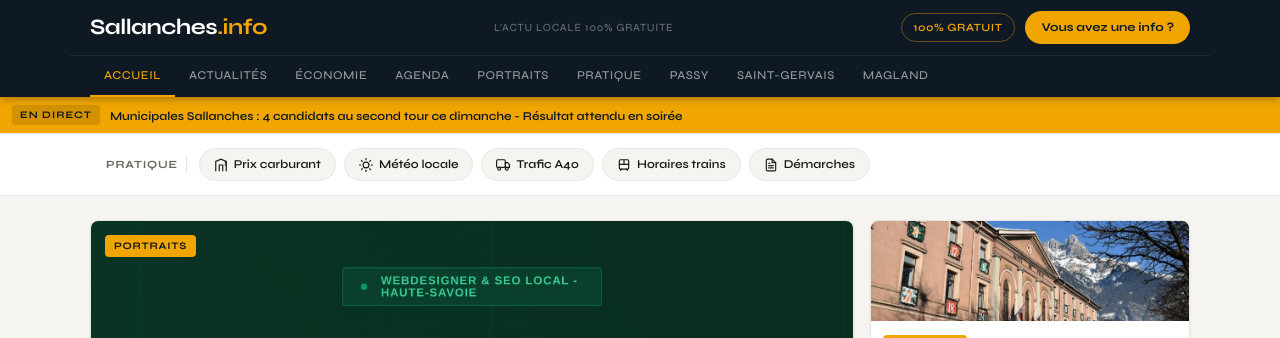
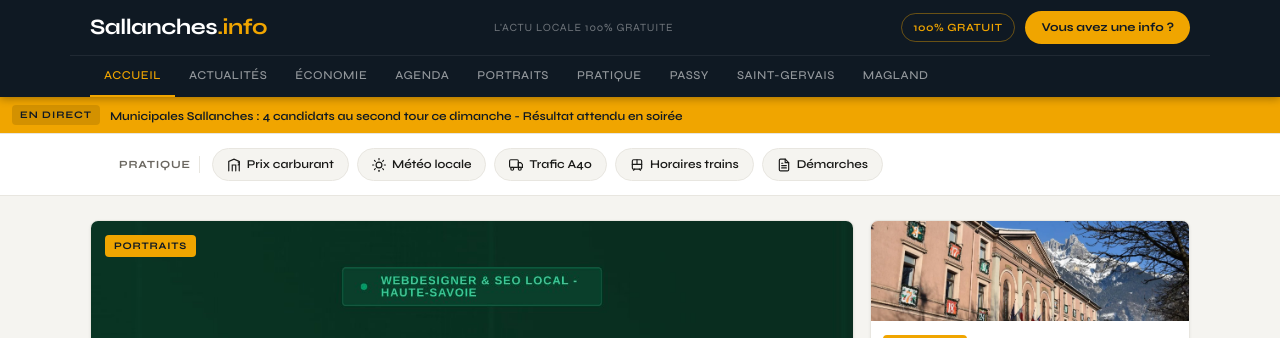
Before and after one commit to DuvalDVL/sallanches.info, a Jekyll site: the page built from index.html, in a window 1280 px wide. Shown: the top 338 px of the page. Built offline with Jekyll 4.4.1, drawn with Linux system fonts in a browser that asks for light colours.

Commit message:
Update styles.css

```diff
--- a/assets/css/styles.css
+++ b/assets/css/styles.css
@@ -466,6 +466,7 @@ button { font-family: var(--font-titre); cursor: pointer; }
   border-top: 1px solid var(--gris-border);
   border-bottom: 1px solid var(--gris-border);
   padding: 14px 0;
+  overflow: hidden;
 }
 .services-grid {
   display: flex;
@@ -473,13 +474,23 @@ button { font-family: var(--font-titre); cursor: pointer; }
   align-items: center;
   overflow-x: auto;
   scrollbar-width: none;
-  padding: 0 16px;
   -webkit-overflow-scrolling: touch;
+  padding: 0 20px;
+  max-width: var(--container);
+  margin: 0 auto;
+  box-sizing: border-box;
+}
+.services-grid::-webkit-scrollbar { display: none; }
+.services-grid::before {
+  content: '';
+  display: block;
+  min-width: 1px;
+  flex-shrink: 0;
 }
 .services-grid::after {
   content: '';
   display: block;
-  min-width: 8px;
+  min-width: 16px;
   flex-shrink: 0;
 }
 .services-grid::-webkit-scrollbar { display: none; }
```
